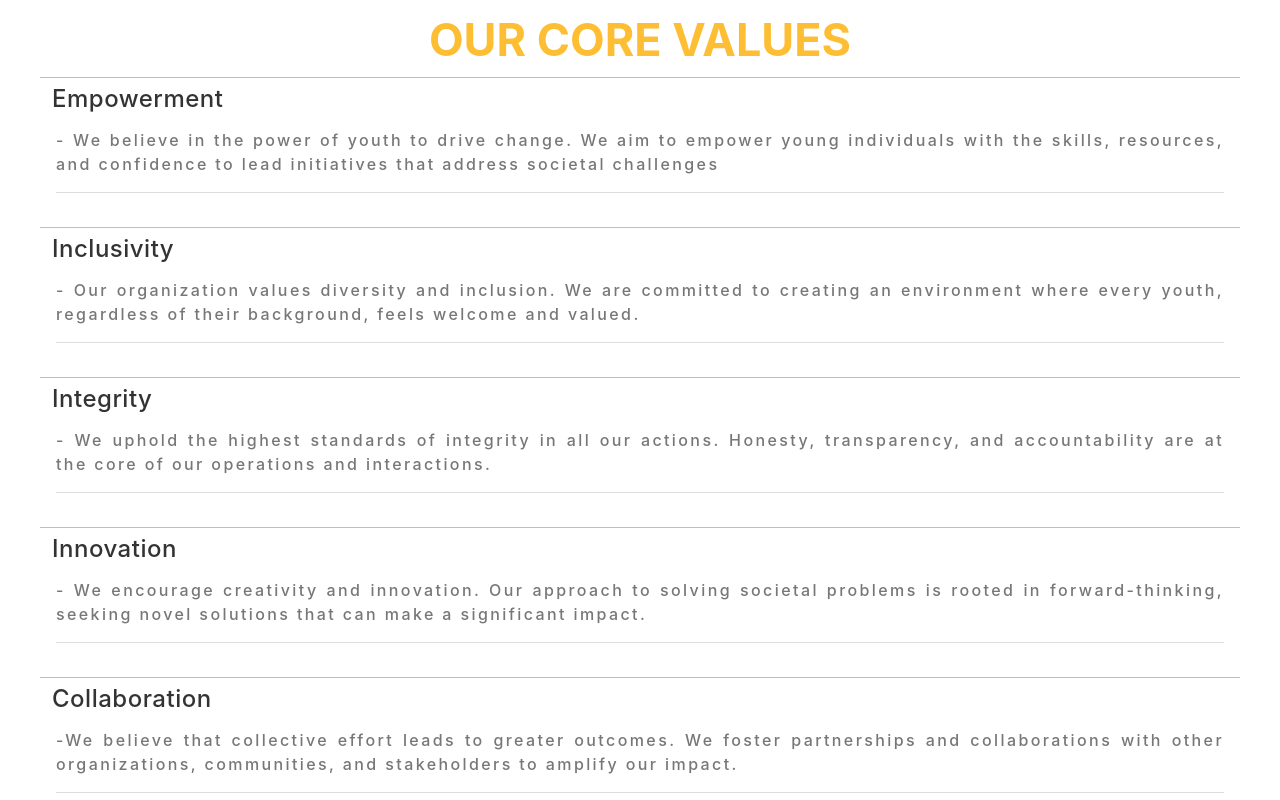
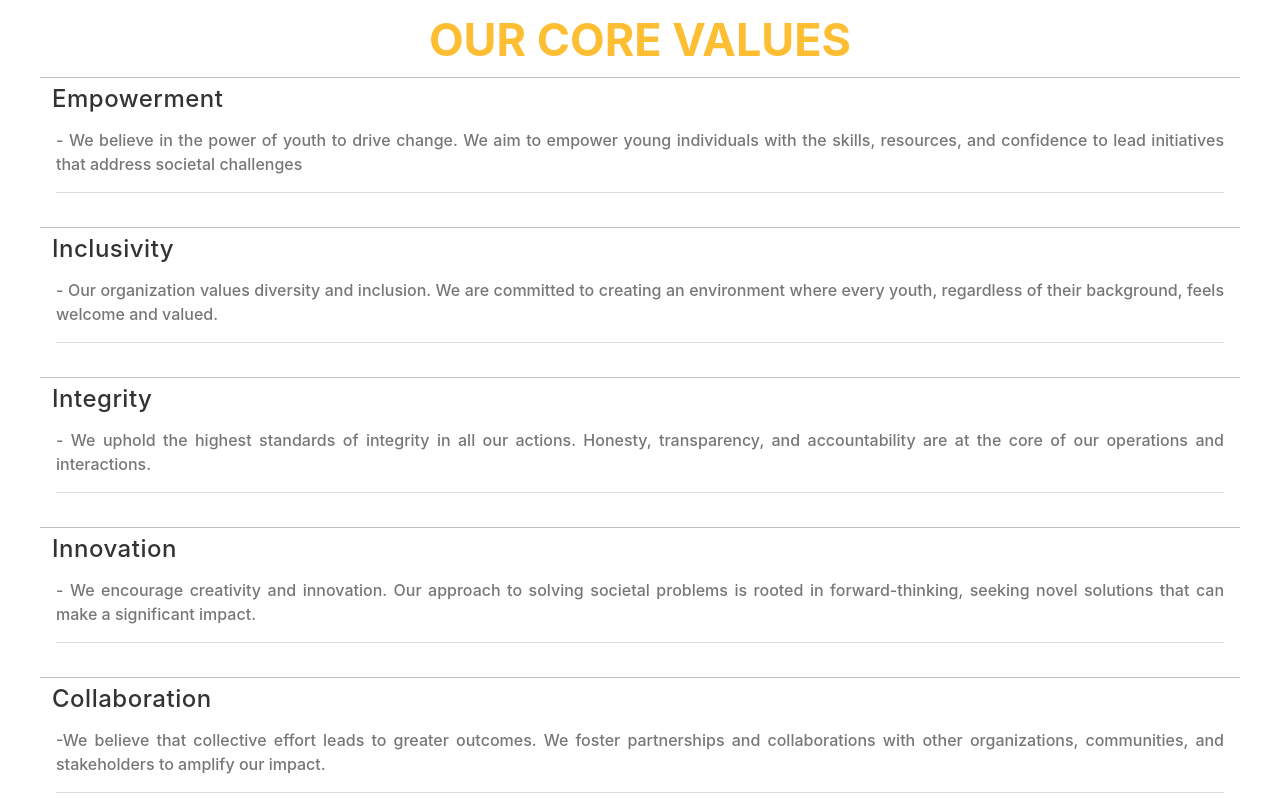
Before and after one commit to Abdirizackmasta/sosoyo2, a React (Create React App) app: page /about in a window 1280 px wide. Shown: the part 1600-2400 px from the top of the page. Built offline with nearby package versions, Linux system fonts and the light colour scheme; the HTML template or start-up script is replaced by a standard one.

Commit message:
fixed a bug

```diff
--- a/src/css/accordion.css
+++ b/src/css/accordion.css
@@ -36,8 +36,7 @@
 
 .accordion-content {
     text-align: justify;
-    letter-spacing: .15em;
-    word-spacing: 5.em;
+    /* letter-spacing: .15em; */
     padding: 8px 16px;
 }
 
```
